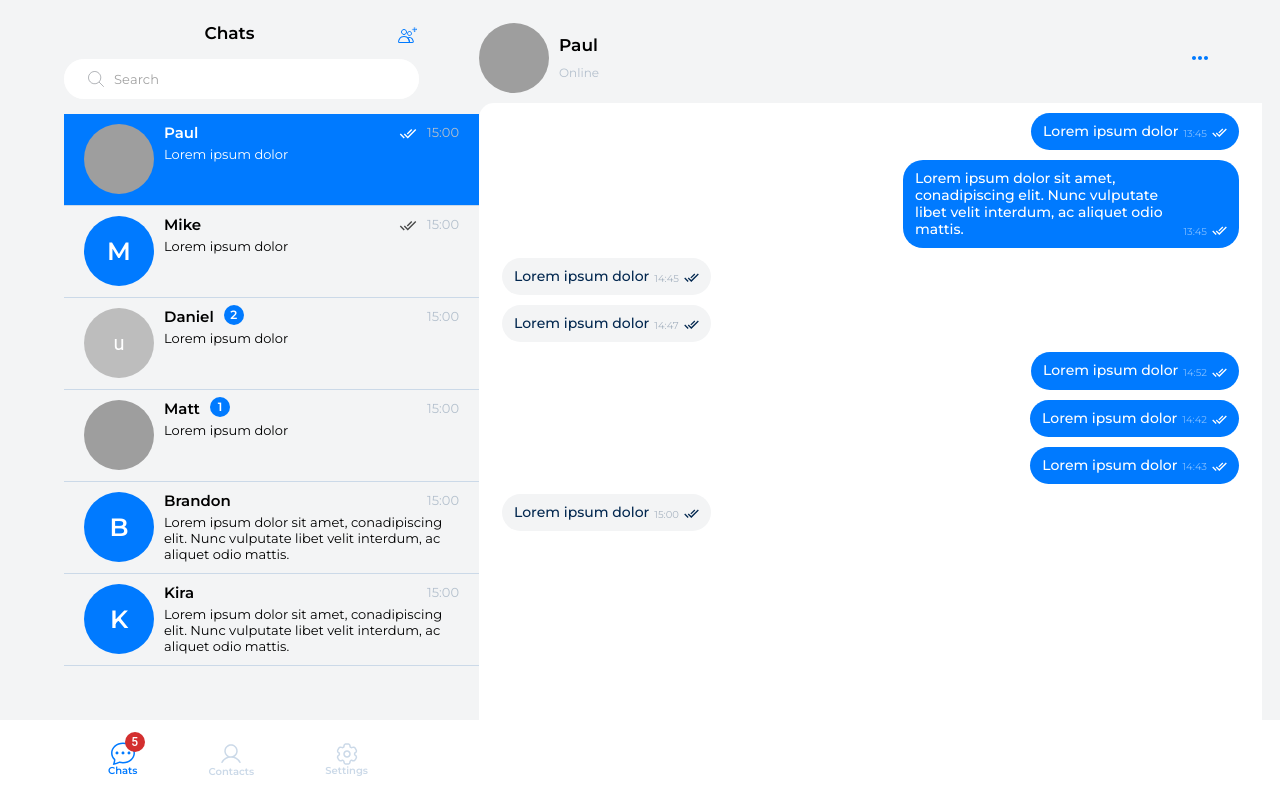
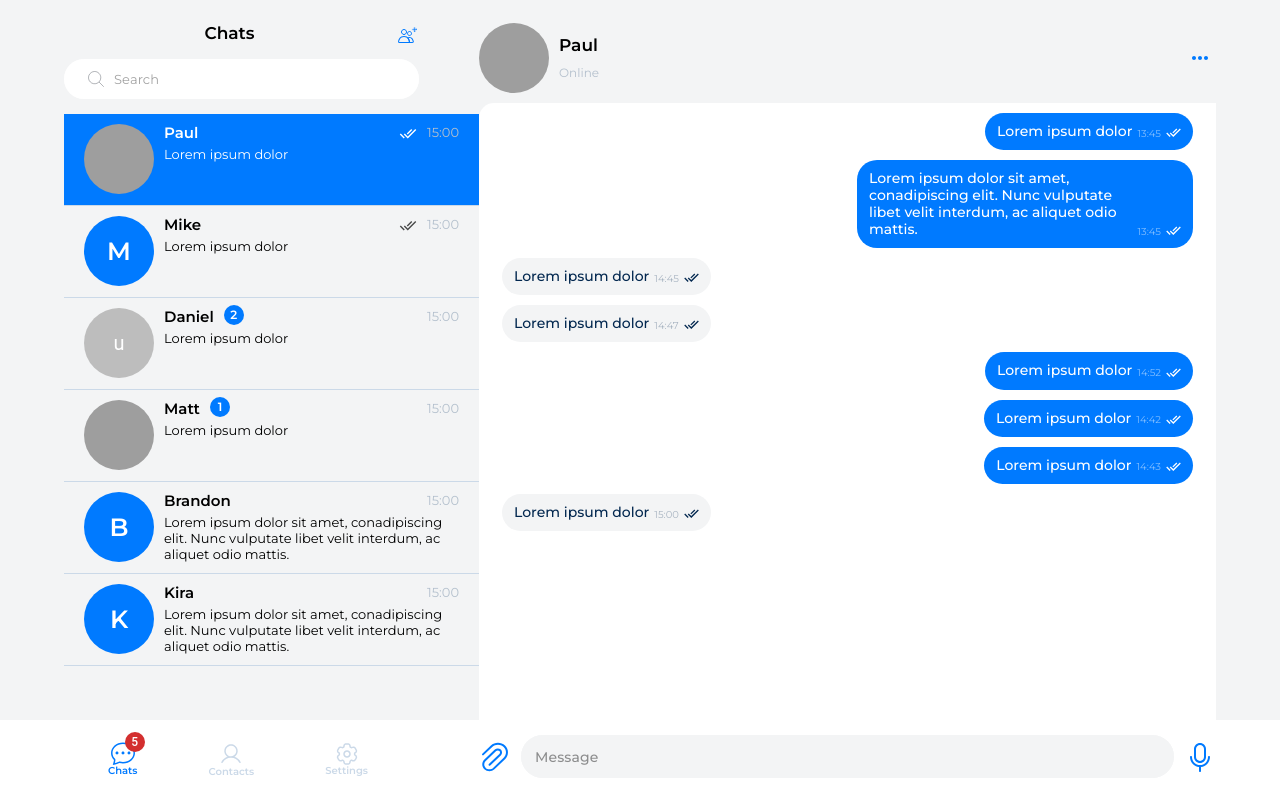
Before and after one commit to XSpiritBalanceX/Web-Chat, a React (Create React App) app: page /chats/1 in a window 1280 px wide. Built offline with nearby package versions, Linux system fonts and the light colour scheme; grey boxes are pictures that could not be loaded.

Commit message:
added controls for chat

```diff
--- a/src/components/icons/BucketIcon.tsx
+++ b/src/components/icons/BucketIcon.tsx
@@ -1,13 +1,15 @@
 interface IBucketIconProps {
   fill: string;
+  width?: number;
+  height?: number;
 }
 
-const BucketIcon = ({ fill }: IBucketIconProps) => {
+const BucketIcon = ({ fill, width, height }: IBucketIconProps) => {
   return (
     <svg
-      width="20"
-      height="20"
-      viewBox="0 0 20 20"
+      width={width || "20"}
+      height={height || "20"}
+      viewBox={"0 0 20 20"}
       fill="none"
       xmlns="http://www.w3.org/2000/svg"
       xmlnsXlink="http://www.w3.org/1999/xlink"
--- /dev/null
+++ b/src/components/itemInChat/ControlsChat.tsx
@@ -0,0 +1,82 @@
+import { useState, useEffect } from "react";
+import { Box, Button, TextField } from "@mui/material";
+import { IControlsChatProps } from "./TypesItemInChat";
+import { translate } from "@i18n";
+import ClipIcon from "@components/icons/ClipIcon";
+import MicrophoneIcon from "@components/icons/MicrophoneIcon";
+import BucketIcon from "@components/icons/BucketIcon";
+import ArrowRightIcon from "@components/icons/ArrowRightIcon";
+import "./ItemChat.scss";
+
+const ControlsChat = ({
+  isSelectedMessage,
+  cbHandleAddMessage,
+  cbHandleDeleteMessages,
+  cbHandleResendMessages,
+}: IControlsChatProps) => {
+  const { t } = translate("translate", { keyPrefix: "chatPage" });
+
+  const [newMessage, setNewMessage] = useState("");
+
+  useEffect(() => {
+    isSelectedMessage && setNewMessage("");
+    // eslint-disable-next-line
+  }, [isSelectedMessage]);
+
+  const handleAddNewMessage = (e: React.ChangeEvent<HTMLInputElement>) => {
+    setNewMessage(e.currentTarget.value);
+  };
+
+  const handleAddMessage = (e: React.KeyboardEvent<HTMLInputElement>) => {
+    if (e.key === "Enter" && !e.shiftKey && newMessage) {
+      cbHandleAddMessage(newMessage);
+      setNewMessage("");
+    }
+  };
+
+  const handleDeleteMessages = () => {
+    cbHandleDeleteMessages();
+  };
+
+  const handleResendMessages = () => {
+    cbHandleResendMessages();
+  };
+
+  return (
+    <Box className="controlsChatBox">
+      {!isSelectedMessage && (
+        <Box className="controlsNewMessageBox">
+          <Button type="button">
+            <ClipIcon fill="#007AFF" />
+          </Button>
+          <TextField
+            value={newMessage}
+            onChange={handleAddNewMessage}
+            placeholder={t("message")}
+            onKeyDown={handleAddMessage}
+            className="newMessageField"
+          />
+          <Button type="button">
+            <MicrophoneIcon fill="#007AFF" />
+          </Button>
+        </Box>
+      )}
+      {isSelectedMessage && (
+        <Box className="controlsSelectedChatBox">
+          <Button
+            type="button"
+            className="deleteMessageButton"
+            onClick={handleDeleteMessages}
+          >
+            <BucketIcon fill="#007AFF" width={23} height={25} />
+          </Button>
+          <Button type="button" onClick={handleResendMessages}>
+            <ArrowRightIcon fill="#007AFF" />
+          </Button>
+        </Box>
+      )}
+    </Box>
+  );
+};
+
+export default ControlsChat;
--- a/src/components/itemInChat/ConversationItem.tsx
+++ b/src/components/itemInChat/ConversationItem.tsx
@@ -5,6 +5,7 @@
 import { translate } from "@i18n";
 import UsersChat from "./UsersChat";
 import moment from "moment";
+import ControlsChat from "./ControlsChat";
 import "./ItemChat.scss";
 
 const ConversationItem = ({
@@ -17,6 +18,7 @@
 }: IConversationItemProps) => {
   const { t } = translate("translate", { keyPrefix: "chatPage" });
 
+  const [currentMessages, setCurrentMessages] = useState(messages);
   const [isSelectedMessage, setIsSelectedMessage] = useState(false);
   const [selectedMessages, setSelectedMessages] = useState<number[]>([]);
 
@@ -28,6 +30,7 @@
   useEffect(() => {
     setIsSelectedMessage(false);
     setSelectedMessages([]);
+    setCurrentMessages(messages);
     // eslint-disable-next-line
   }, [user_id]);
 
@@ -50,6 +53,32 @@
       copyData.push(id);
     }
     setSelectedMessages(copyData);
+  };
+
+  const handleAddMessage = (text: string) => {
+    console.log(text);
+    /*   const newMessage = {
+      id: currentMessages[currentMessages.length - 1].id + 1,
+      user: 1,
+      message: text,
+      time: moment().format("YYYY-MM-DD HH:mm"),
+      is_read: false,
+    };
+    const copyData = currentMessages.slice();
+    copyData.push(newMessage);
+    setCurrentMessages(copyData); */
+  };
+
+  const handleDeleteMessages = () => {
+    console.log("delete messages");
+    /* const newData = currentMessages.filter(
+      (el) => !selectedMessages.includes(el.id)
+    );
+    setCurrentMessages(newData); */
+  };
+
+  const handleResendMessages = () => {
+    console.log("resend messages");
   };
 
   const lastUserActivity = (time: string) => {
@@ -101,11 +130,17 @@
         )}
       </Box>
       <UsersChat
-        messages={messages}
+        messages={currentMessages}
         cbHandleIsSelectedMessage={handleIsSelectedMessage}
         isSelectedMessage={isSelectedMessage}
         cbHandleClickOnMessage={handleClickOnMessages}
         selectedMessages={selectedMessages}
+      />
+      <ControlsChat
+        isSelectedMessage={isSelectedMessage}
+        cbHandleAddMessage={handleAddMessage}
+        cbHandleDeleteMessages={handleDeleteMessages}
+        cbHandleResendMessages={handleResendMessages}
       />
     </Box>
   );
--- a/src/components/itemInChat/ItemChat.scss
+++ b/src/components/itemInChat/ItemChat.scss
@@ -116,6 +116,7 @@
   height: 100%;
   display: flex;
   flex-direction: column;
+  position: relative;
   .userInformationBox {
     display: flex;
     flex-direction: row;
@@ -191,7 +192,7 @@
   }
   .conversationBox {
     background-color: map-get($theme-colors, "white");
-    width: 100%;
+    width: auto;
     margin-top: 10px;
     height: 100%;
     border-radius: 15px 0 0 0;
@@ -296,3 +297,63 @@
     }
   }
 }
+
+.controlsChatBox {
+  position: absolute;
+  bottom: -80px;
+  left: 0;
+  z-index: 1;
+  height: 50px;
+  width: 100%;
+  padding: 15px 0;
+  .controlsNewMessageBox {
+    display: flex;
+    flex-direction: row;
+    justify-content: space-between;
+    align-items: center;
+    .newMessageField {
+      width: 100%;
+      margin: 0 10px;
+      .MuiInputBase-root {
+        height: 43px;
+        border-radius: 30px;
+        background-color: map-get($theme-colors, "gray-1");
+        @extend %body-1;
+        input {
+          color: map-get($theme-colors, "black");
+          @extend %body-1-medium;
+        }
+        fieldset {
+          border-color: map-get($theme-colors, "gray-1");
+        }
+      }
+      .MuiInputBase-root.Mui-focused {
+        background-color: map-get($theme-colors, "white");
+        fieldset {
+          border-color: map-get($theme-colors, "blue");
+        }
+      }
+    }
+    button {
+      padding: 0;
+      width: 32px;
+      height: 32px;
+      min-width: 32px;
+    }
+  }
+  .controlsSelectedChatBox {
+    display: flex;
+    flex-direction: row;
+    align-items: center;
+    justify-content: center;
+    button {
+      padding: 0;
+      width: 32px;
+      height: 32px;
+      min-width: 32px;
+    }
+    .deleteMessageButton {
+      margin-right: 55px;
+    }
+  }
+}
--- a/src/components/itemInChat/UsersChat.tsx
+++ b/src/components/itemInChat/UsersChat.tsx
@@ -1,3 +1,4 @@
+import { useEffect } from "react";
 import { Box } from "@mui/material";
 import { IUsersChatProps } from "./TypesItemInChat";
 import moment from "moment";
@@ -13,6 +14,16 @@
   isSelectedMessage,
 }: IUsersChatProps) => {
   const mockUserID = 1;
+
+  useEffect(() => {
+    const container = document.querySelector(".conversationBox ");
+    if (container) {
+      const lastVisibleElement =
+        container.children[container.children.length - 1];
+      lastVisibleElement.scrollIntoView({ behavior: "smooth" });
+    }
+    // eslint-disable-next-line
+  }, [messages]);
 
   const handleClickOnMessage = (id: number) => {
     cbHandleIsSelectedMessage(true);
```
Also changed, not shown: src/components/itemInChat/TypesItemInChat.ts (+7 -0 lines).
